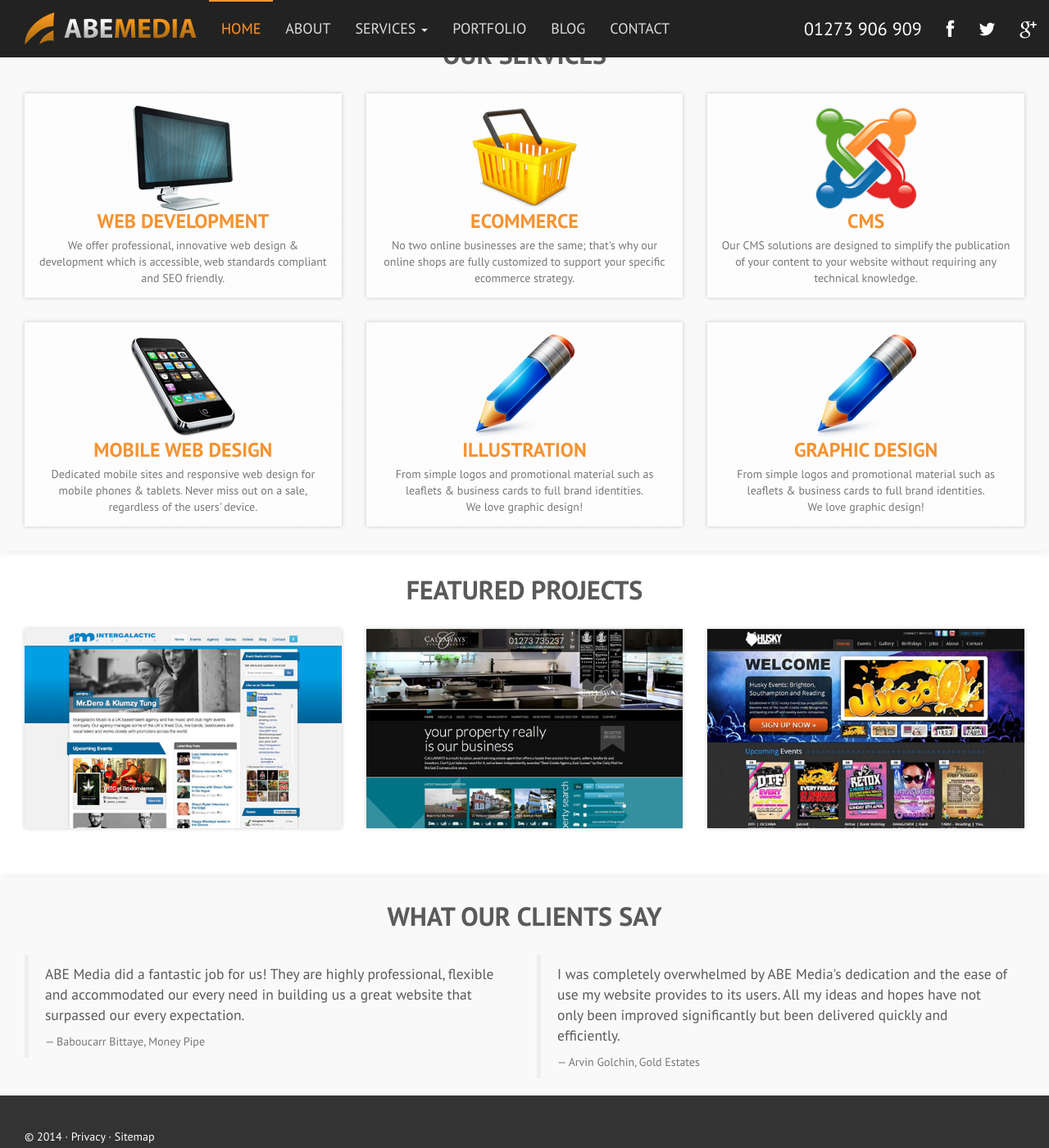
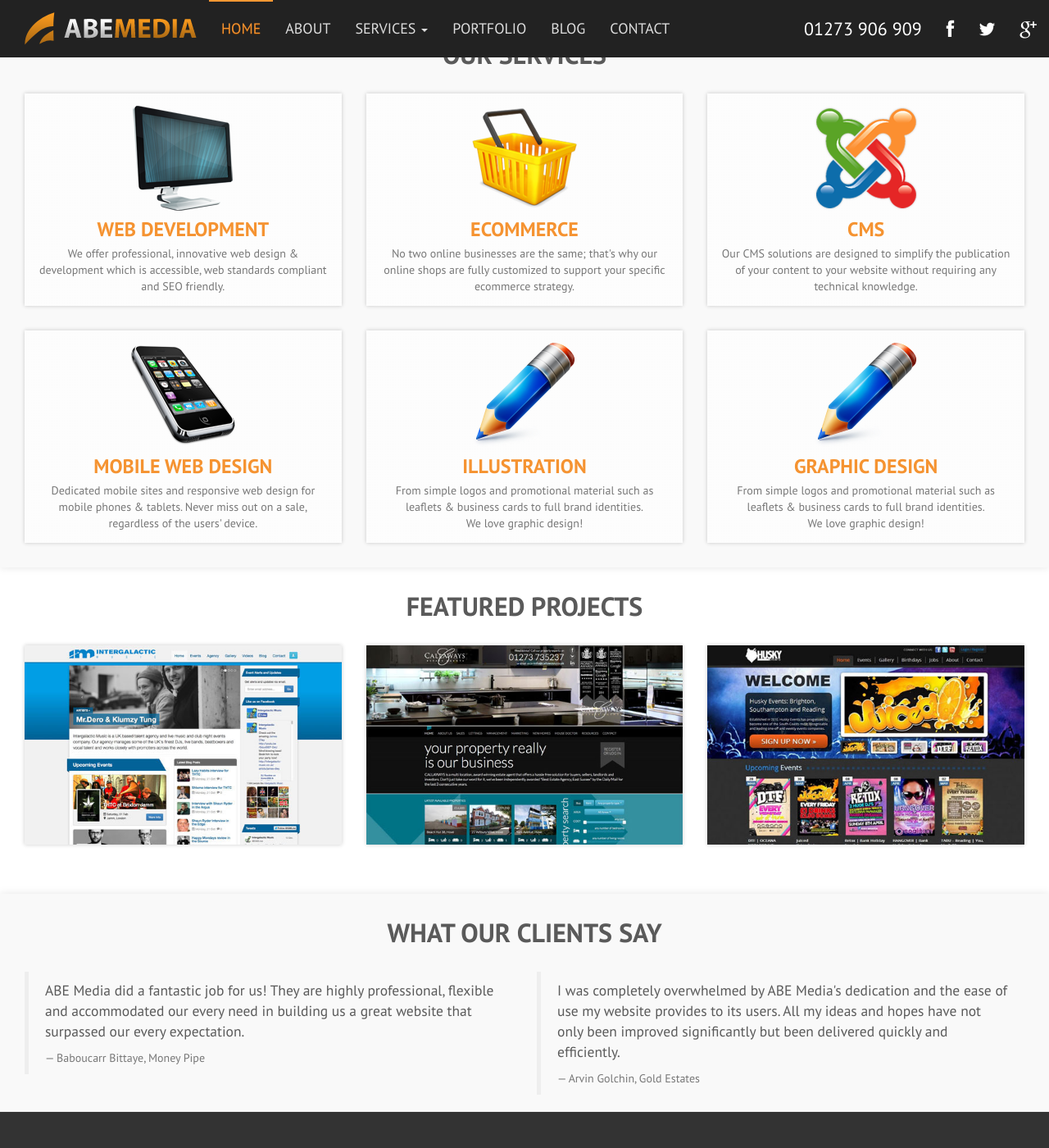
Before and after one commit to abemedia/abemedia.github.io, a Jekyll site: the page built from index.md, in a window 1280 px wide and 1400 px high, scrolled down 668 px. Shown: the whole window at 82% size. Built offline with Jekyll 4.4.1, drawn with Linux system fonts in a browser that asks for light colours; nearby versions of some CDN libraries; some web fonts are replaced.

Commit message:
Update style.css

```diff
--- a/css/style.css
+++ b/css/style.css
@@ -346,6 +346,9 @@ body {
 }
 .box-list>li>a>span {
 	display: block;
+}
+.box-list>li>a>img {
+	margin-bottom:10px;
 }
 .box {
 	background-color: #fff;
```
